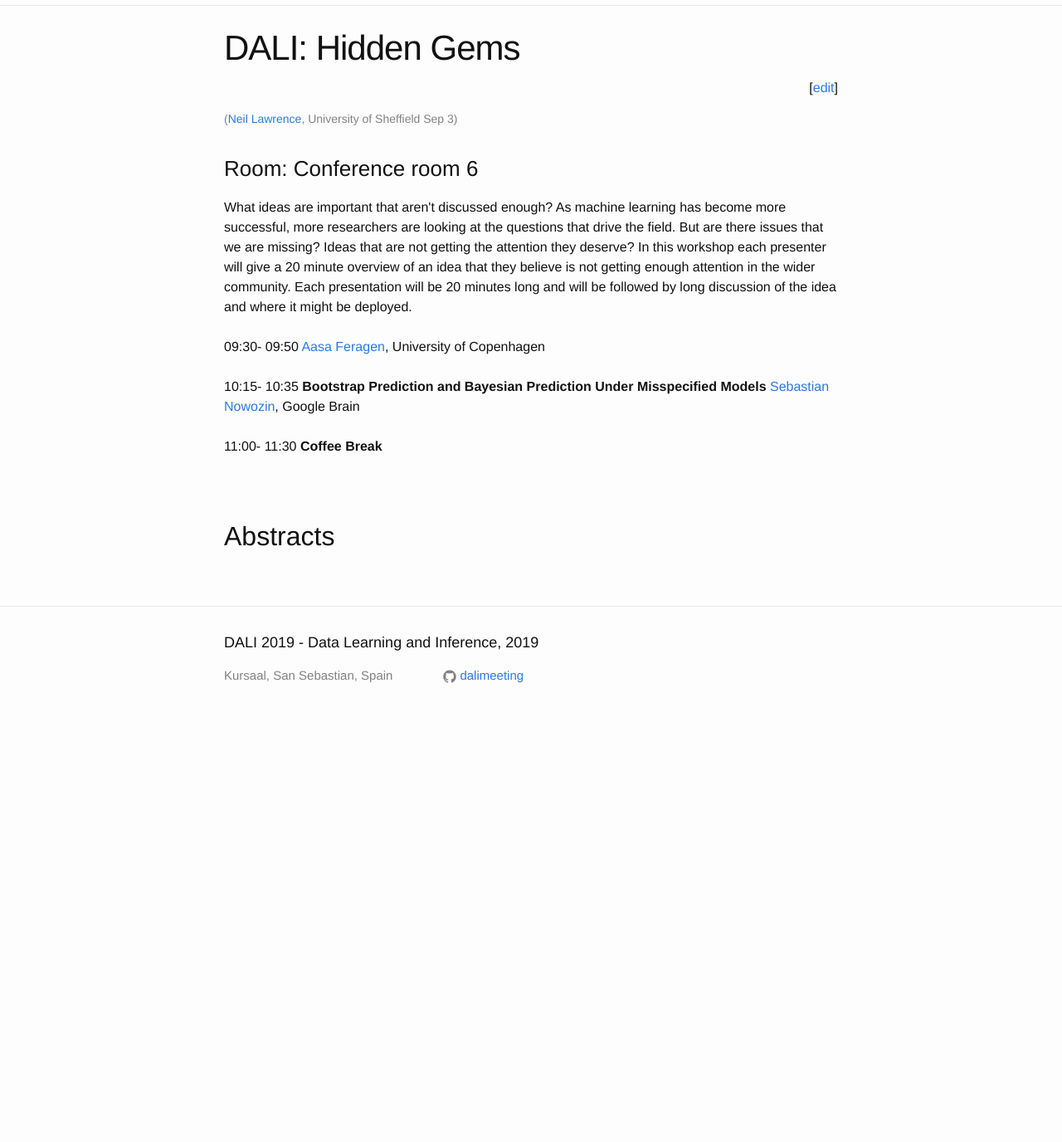
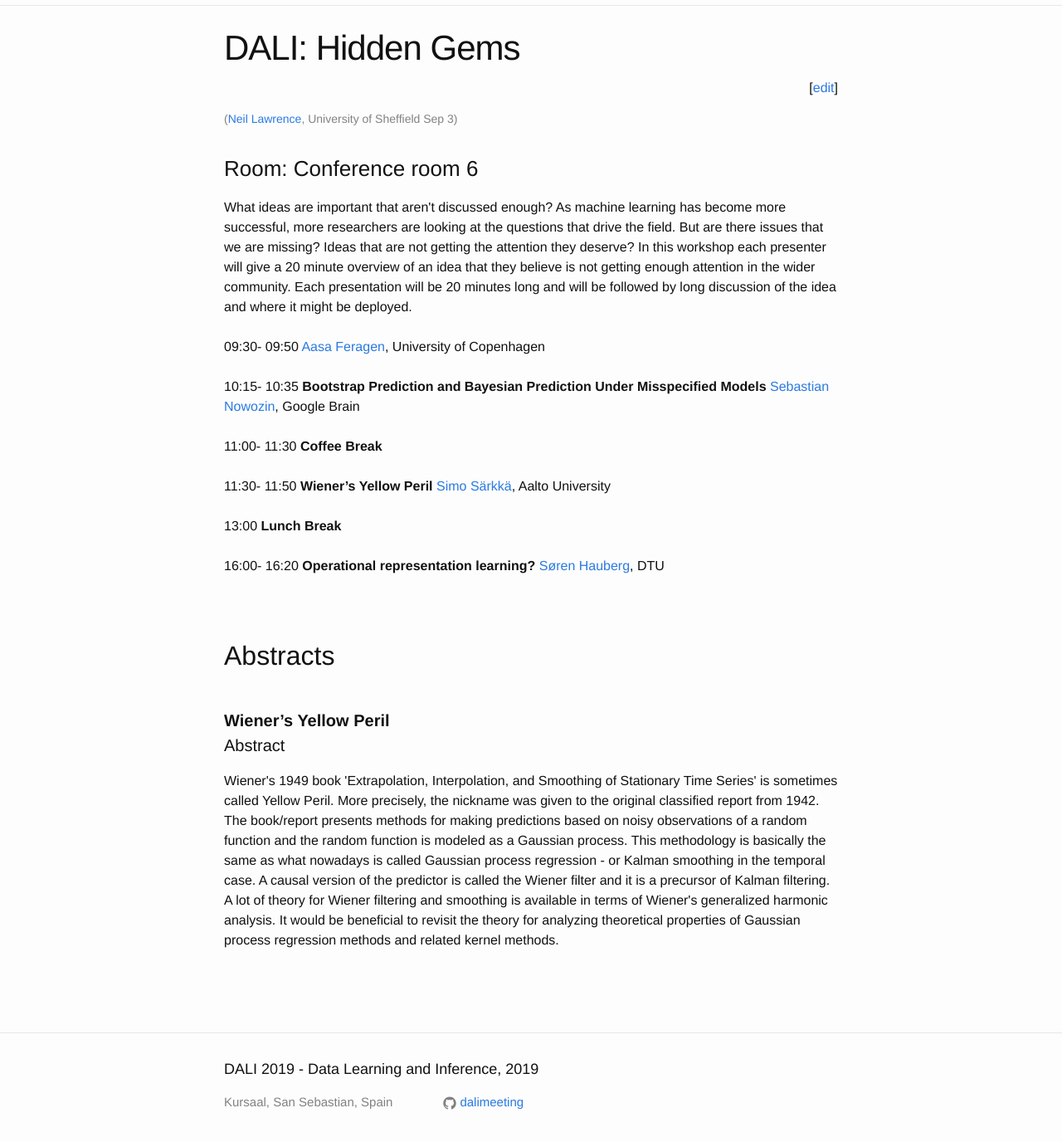
Before and after one commit to dalimeeting/dalimeeting.github.io, a Jekyll site: the page built from _posts/2019-09-03-workshop-03-04.md, in a window 1280 px wide and 1400 px high, scrolled down 401 px. Shown: the top 1376 px of the window at 83% size. Built offline with Jekyll 4.4.1, drawn with Linux system fonts in a browser that asks for light colours; before the commit the page ends 1287 px from its top, so only the background shows below that.

Commit message:
Update 2019-09-03-workshop-03-04.md

```diff
--- a/_posts/2019-09-03-workshop-03-04.md
+++ b/_posts/2019-09-03-workshop-03-04.md
@@ -33,4 +33,25 @@ talks:
 - title: "Coffee Break"
   start: "11:00"
   end: "11:30"
+
+- title: "Wiener’s Yellow Peril"
+  author:
+  - given: Simo
+    family: Särkkä
+    url: https://users.aalto.fi/~ssarkka/
+    institute: Aalto University
+  abstract: "Wiener's 1949 book 'Extrapolation, Interpolation, and Smoothing of Stationary Time Series' is sometimes called Yellow Peril. More precisely, the nickname was given to the original classified report from 1942. The book/report presents methods for making predictions based on noisy observations of a random function and the random function is modeled as a Gaussian process. This methodology is basically the same as what nowadays is called Gaussian process regression - or Kalman smoothing in the temporal case. A causal version of the predictor is called the Wiener filter and it is a precursor of Kalman filtering. A lot of theory for Wiener filtering and smoothing is available in terms of Wiener's generalized harmonic analysis. It would be beneficial to revisit the theory for analyzing theoretical properties of Gaussian process regression methods and related kernel methods."
+  start: "11:30"
+  end: "11:50"
+- title: "Lunch Break"
+  start: "13:00"
+- title: "Operational representation learning?"
+  author:
+  - given: Søren
+    family: Hauberg
+    url: http://www2.compute.dtu.dk/~sohau/
+    institute: DTU
+  abstract:
+  start: "16:00"
+  end: "16:20"
 ---
```
